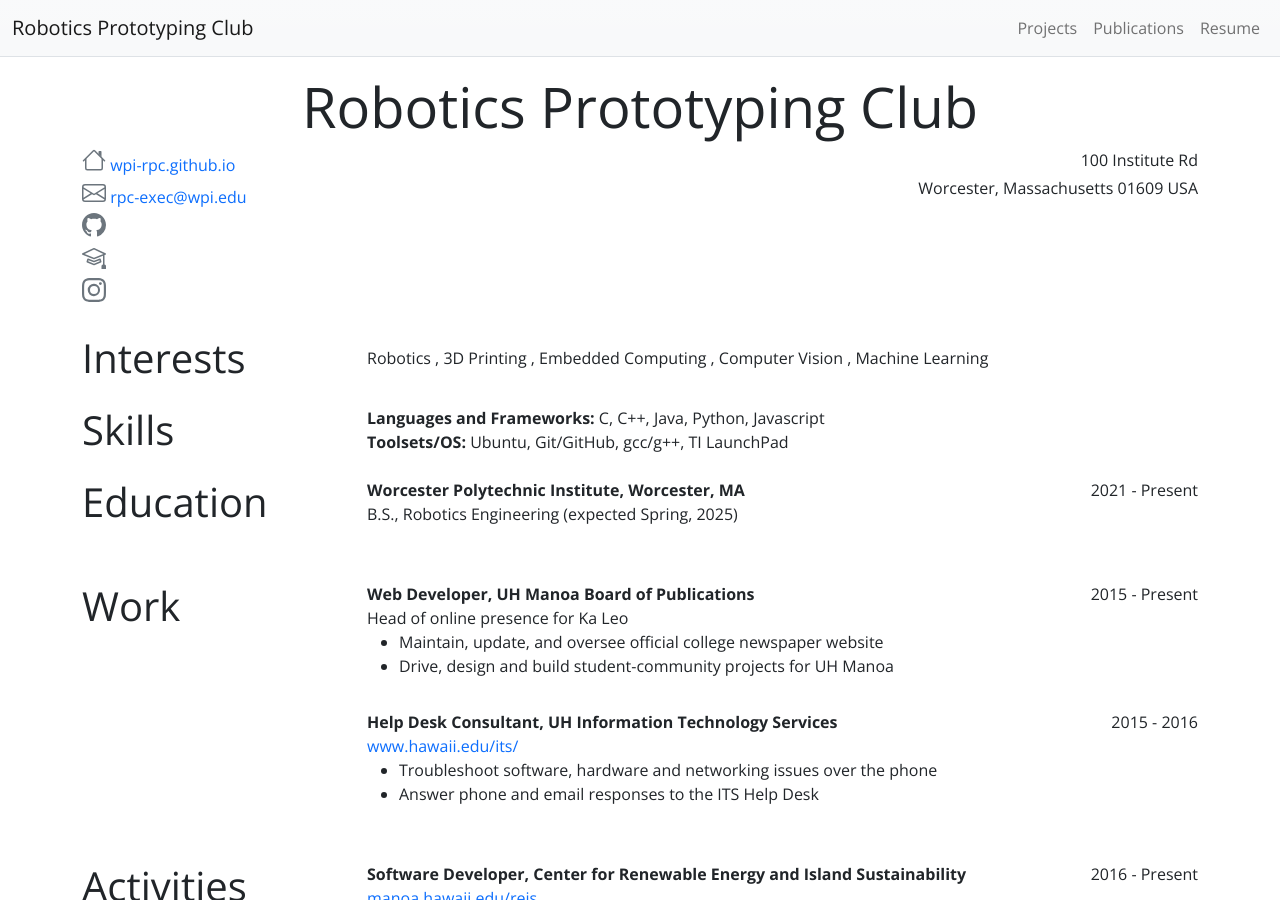
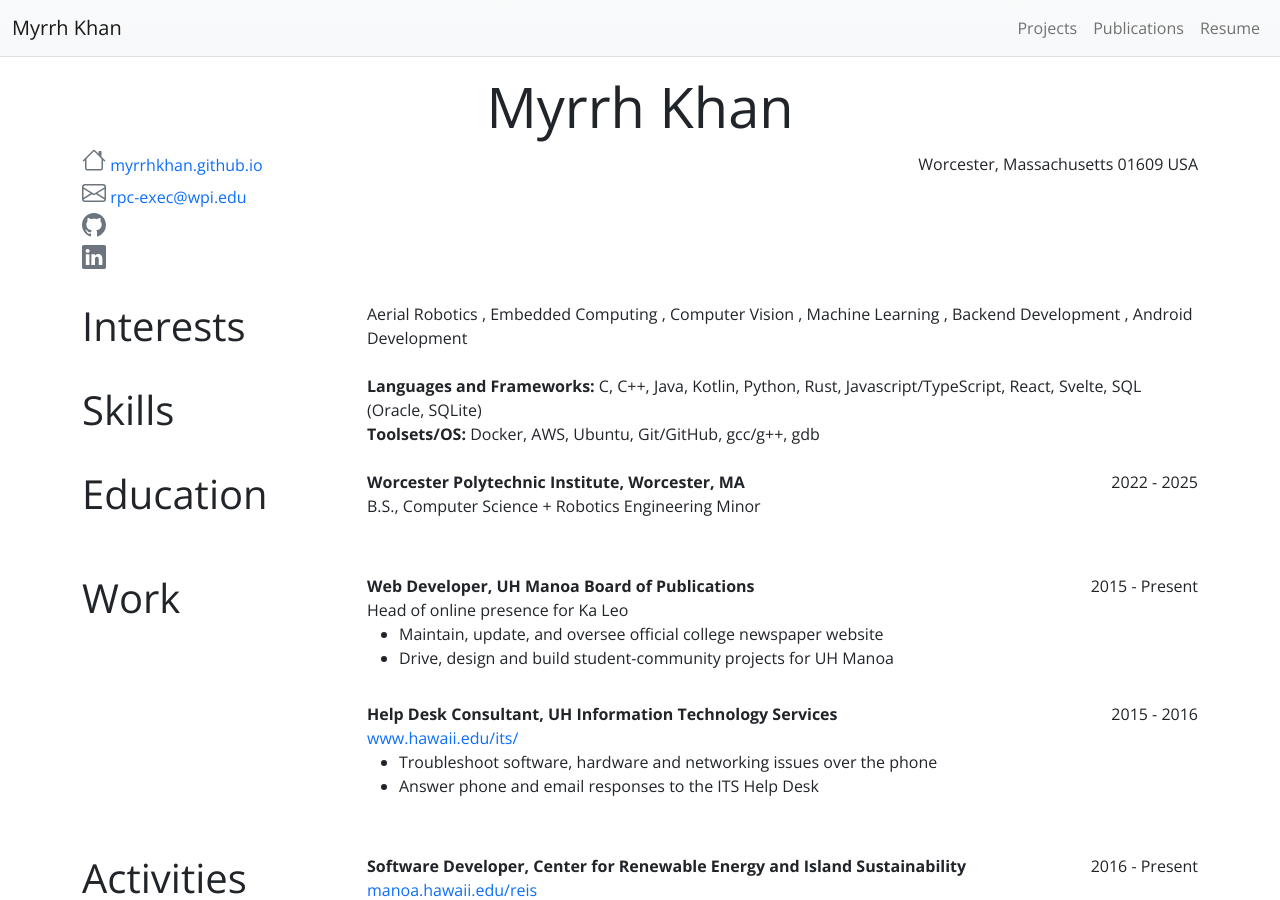
Before and after one commit to myrrhkhan/myrrhkhan.github.io, a Jekyll site: the page built from resume.html, in a window 1280 px wide and 900 px high. Built offline with Jekyll 4.4.1, drawn with Linux system fonts in a browser that asks for light colours.

Commit message:
updated bio and stuff

```diff
--- a/Gemfile
+++ b/Gemfile
@@ -12,3 +12,5 @@
 gem 'html-proofer'
 gem 'jekyll-gist'
 gem 'rouge'
+gem 'csv'
+gem 'base64'
--- a/_data/bio.json
+++ b/_data/bio.json
@@ -1,49 +1,76 @@
 {
   "basics": {
-    "name": "Robotics Prototyping Club",
-    "label": "WPI Student Organization",
-    "picture": "https://github.com/wpi-rpc.png",
+    "name": "Myrrh Khan",
+    "label": "WPI CS Alum | Results-driven. Collaborative. Always curious.",
+    "picture": "../img/headshot.JPG",
     "email": "rpc-exec@wpi.edu",
     "phone": "",
-    "website": "https://wpi-rpc.github.io",
-    "summary": "We're a group of students from Worcester Polytechnic Institute (WPI), Massachusetts, that put our maker skills towards specialized robotics projects! All in the name of fostering a community around clean hobbyist robotics done right.",
-    "location": { "address": "100 Institute Rd", "postalCode": "01609", "city": "Worcester", "countryCode": "USA", "region": "Massachusetts" },
+    "website": "https://myrrhkhan.github.io",
+    "summary": "I'm a software engineer with experience in robotics, machine learning, full-stack development, and Android development. Driven by curiosity and a desire to push boundaries, I strive to collaborate with others to create solutions to real-world problems, creating award-winning products that help everyone.",
+    "location": {
+      "address": "",
+      "postalCode": "01609",
+      "city": "Worcester",
+      "countryCode": "USA",
+      "region": "Massachusetts"
+    },
     "profiles": [
-      { "network": "github", "username": "wpi-rpc", "url": "https://github.com/wpi-rpc" },
-      { "network": "mywpi", "username": "Robotics Prototyping Club", "url": "https://mywpi.wpi.edu/RPC/club_signup" },
-      { "network": "instagram", "username": "wpi_rpc", "url": "https://instagram.com/wpi_rpc/" }
+      {
+        "network": "github",
+        "username": "myrrhkhan",
+        "url": "https://github.com/myrrhkhan"
+      },
+      {
+        "network": "linkedin",
+        "username": "Myrrh Khan",
+        "url": "http://linkedin.com/in/myrrh-khan"
+      }
     ],
     "unused-profiles": [
-      { "network": "linkedin", "username": "N/A", "url": "http://linkedin.com/in/changeme" },
-      { "network": "twitter", "username": "N/A", "url": "http://twitter.com/changeme" }
+      {
+        "network": "twitter",
+        "username": "N/A",
+        "url": "http://twitter.com/changeme"
+      }
     ]
   },
   "interests": [
-    { "name": "Robotics" },
-    { "name": "3D Printing" },
+    { "name": "Aerial Robotics" },
     { "name": "Embedded Computing" },
     { "name": "Computer Vision" },
-    { "name": "Machine Learning" }
+    { "name": "Machine Learning" },
+    { "name": "Backend Development" },
+    { "name": "Android Development" }
   ],
   "skills": [
     {
       "name": "Languages and Frameworks",
-      "keywords": [ "C", "C++", "Java", "Python", "Javascript" ]
+      "keywords": [
+        "C",
+        "C++",
+        "Java",
+        "Kotlin",
+        "Python",
+        "Rust",
+        "Javascript/TypeScript",
+        "React",
+        "Svelte",
+        "SQL (Oracle, SQLite)"
+      ]
     },
     {
       "name": "Toolsets/OS",
-      "keywords": [ "Ubuntu", "Git/GitHub", "gcc/g++", "TI LaunchPad" ]
+      "keywords": ["Docker", "AWS", "Ubuntu", "Git/GitHub", "gcc/g++", "gdb"]
     }
   ],
   "education": [
     {
       "institution": "Worcester Polytechnic Institute, Worcester, MA",
-      "area": "Robotics Engineering (expected Spring, 2025)",
+      "area": "Computer Science + Robotics Engineering Minor",
       "studyType": "B.S.",
-      "startDate": "2021-08-24",
-      "endDate": "Present",
-      "courses": [
-      ]
+      "startDate": "2022-08-24",
+      "endDate": "2025-05-16",
+      "courses": []
     }
   ],
   "work": [
```
Also changed, not shown: projects/cotton.md (deleted, +0 -59 lines), projects/facetracker.md (added, +20 -0 lines), projects/micromouse.md (deleted, +0 -39 lines), projects/vacay.md (deleted, +0 -28 lines), projects/violet.md (added, +30 -0 lines), Gemfile.lock, img/headshot.JPG (added), img/molly-maluhia.jpeg (deleted), img/rpc-logo.png (deleted).
